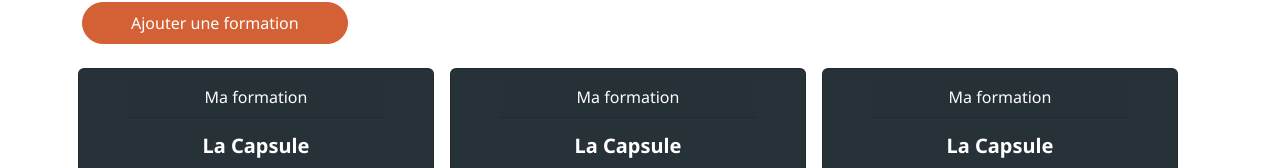
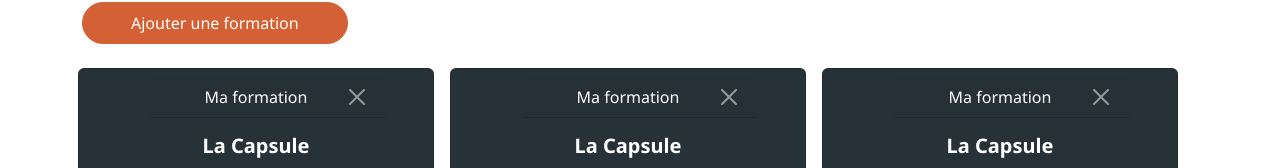
Before and after one commit to BrissouLaChankla/LinhubFront, a Next.js app: page /admin/formation in a window 1280 px wide. Shown: the part 186-354 px from the top of the page. Built offline with nearby package versions, Linux system fonts and the light colour scheme.

Commit message:
add button delete to the formations page

```diff
--- a/pages/admin/formation.js
+++ b/pages/admin/formation.js
@@ -38,7 +38,14 @@ export default function Formation() {
             data-bs-target="#modalUpdate"
             // data-bs-trigger="#modalUpdate"
           >
-            <div className="card-header">Ma formation</div>
+            <div className="card-header ms-4">
+              Ma formation
+              <button
+                type="button"
+                className="btn-close btn-close-white float-end"
+                aria-label="Close"
+              ></button>
+            </div>
             <div className="card-body">
               <h5 className="card-title">La Capsule</h5>
             </div>
@@ -50,7 +57,14 @@ export default function Formation() {
             data-bs-toggle="modal"
             data-bs-target="#modalUpdate"
           >
-            <div className="card-header">Ma formation</div>
+            <div className="card-header ms-4">
+              Ma formation
+              <button
+                type="button"
+                className="btn-close btn-close-white float-end"
+                aria-label="Close"
+              ></button>
+            </div>
             <div className="card-body">
               <h5 className="card-title">La Capsule</h5>
             </div>
@@ -61,7 +75,14 @@ export default function Formation() {
             data-bs-toggle="modal"
             data-bs-target="#modalUpdate"
           >
-            <div className="card-header">Ma formation</div>
+            <div className="card-header ms-4 ">
+              Ma formation
+              <button
+                type="button"
+                className="btn-close btn-close-white float-end "
+                aria-label="Close"
+              ></button>
+            </div>
             <div className="card-body">
               <h5 className="card-title">La Capsule</h5>
             </div>
```
